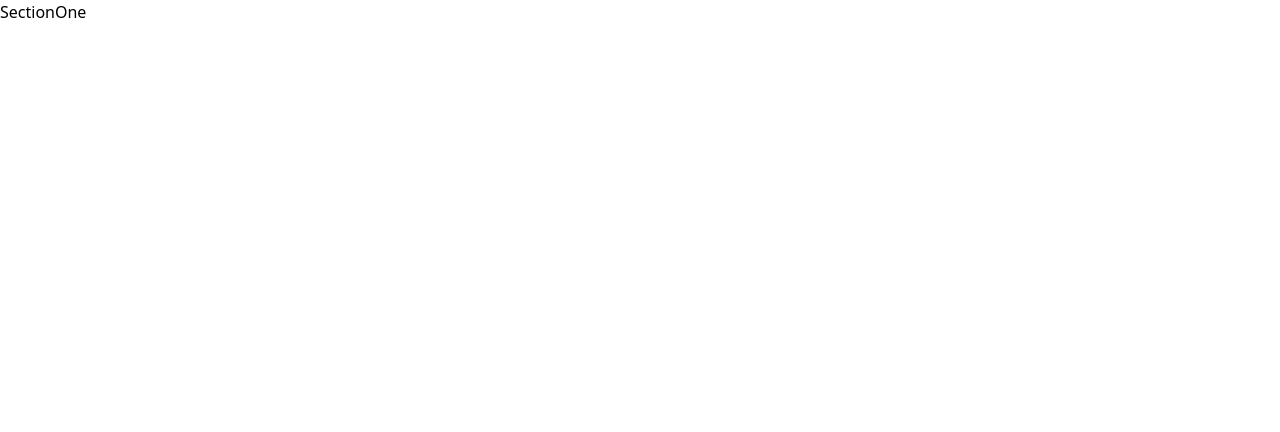
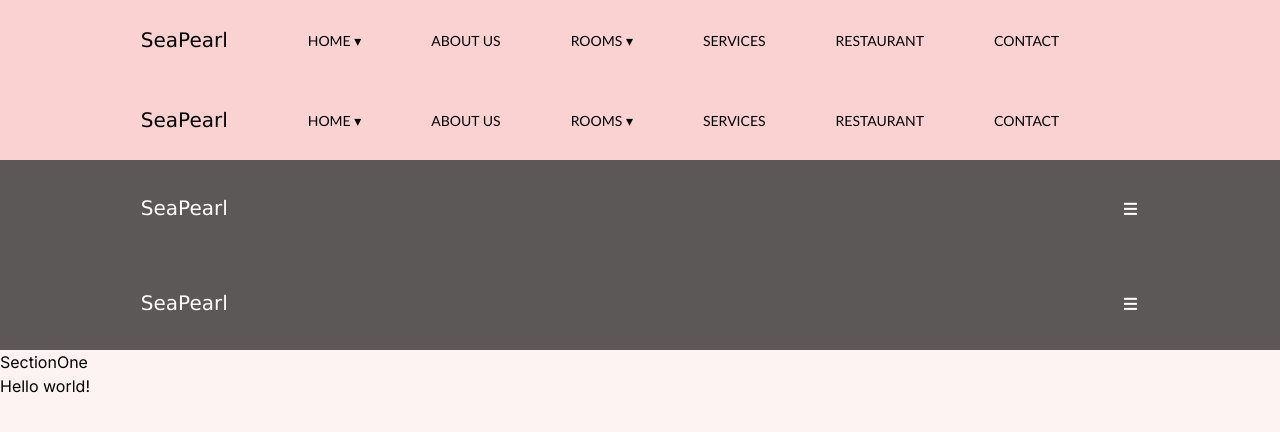
Before and after one commit to kceegram/seapearlfront, a Next.js app: page / in a window 1280 px wide. Shown: the top 432 px of the page. Built offline with nearby package versions, Linux system fonts and the light colour scheme.

Commit message:
new commit

```diff
--- a/src/app/Components/Footer.jsx
+++ b/src/app/Components/Footer.jsx
@@ -0,0 +1,11 @@
+import React from 'react'
+
+const Footer = () => {
+  return (
+    <div>
+      <h2>Hello world!</h2>
+    </div>
+  )
+}
+
+export default Footer
--- a/src/app/layout.js
+++ b/src/app/layout.js
@@ -1,16 +1,10 @@
-import localFont from "next/font/local";
+import { Inter } from "next/font/google";
 import "./globals.css";
+import Navbar from "./Components/Navbar";
+import Footer from "./Components/Footer";
 
-const geistSans = localFont({
-  src: "./fonts/GeistVF.woff",
-  variable: "--font-geist-sans",
-  weight: "100 900",
-});
-const geistMono = localFont({
-  src: "./fonts/GeistMonoVF.woff",
-  variable: "--font-geist-mono",
-  weight: "100 900",
-});
+
+const inter = Inter({ subsets: ["latin"] });
 
 export const metadata = {
   title: "Create Next App",
@@ -20,10 +14,10 @@ export const metadata = {
 export default function RootLayout({ children }) {
   return (
     <html lang="en">
-      <body
-        className={`${geistSans.variable} ${geistMono.variable} antialiased`}
-      >
-        {children}
+      <body className={inter.className}>
+        <Navbar />
+         {children}
+        <Footer />
       </body>
     </html>
   );
```
